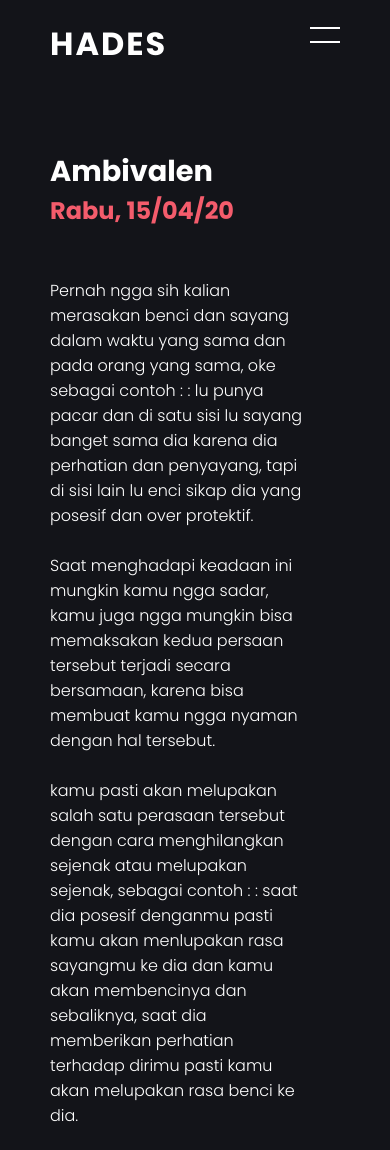
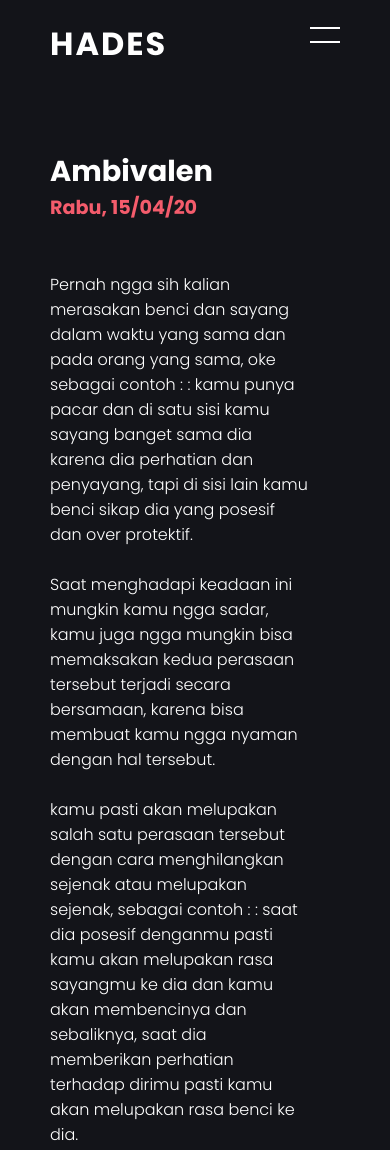
Before and after one commit to HanifMukkorrobin/HanifMukkorrobin.github.io, a plain HTML site: page article/ambivalen.html in a window 390 px wide. Shown: the top 1150 px of the page. Drawn offline with Linux system fonts and the light colour scheme.

Commit message:
bug fixing

```diff
--- a/article/ambivalen.html
+++ b/article/ambivalen.html
@@ -25,17 +25,17 @@
 
             <p>
                 Pernah ngga sih kalian merasakan benci dan sayang dalam waktu yang sama dan pada orang yang sama,
-                oke sebagai contoh : : lu punya pacar dan di satu sisi lu sayang banget sama dia karena dia perhatian dan penyayang,
-                tapi di sisi lain lu enci sikap dia yang posesif dan over protektif.
+                oke sebagai contoh : : kamu punya pacar dan di satu sisi kamu sayang banget sama dia karena dia perhatian dan penyayang,
+                tapi di sisi lain kamu benci sikap dia yang posesif dan over protektif.
             </p><br>
             <p>
                 Saat menghadapi keadaan ini mungkin kamu ngga sadar,
-                kamu juga ngga mungkin bisa memaksakan kedua persaan tersebut terjadi secara bersamaan,
+                kamu juga ngga mungkin bisa memaksakan kedua perasaan tersebut terjadi secara bersamaan,
                 karena bisa membuat kamu ngga nyaman dengan hal tersebut.
             </p><br>
             <p>
                 kamu pasti akan melupakan salah satu perasaan tersebut dengan cara menghilangkan sejenak atau melupakan sejenak,
-                sebagai contoh : : saat dia posesif denganmu pasti kamu akan menlupakan rasa sayangmu ke dia dan kamu akan membencinya dan sebaliknya,
+                sebagai contoh : : saat dia posesif denganmu pasti kamu akan melupakan rasa sayangmu ke dia dan kamu akan membencinya dan sebaliknya,
                 saat dia memberikan perhatian terhadap dirimu pasti kamu akan melupakan rasa benci ke dia.
             </p><br>
             <p>
--- a/article/css/ambivalen.css
+++ b/article/css/ambivalen.css
@@ -129,7 +129,7 @@ header #toggle::after {
     color: #f45c6c;
 }
 .content blockquote {
-    font-size: 2rem;
+    font-size: 1.5em;
     border-left: solid 4px white;
     font-style: italic;
     margin: 0 0 2rem 0;
@@ -170,8 +170,14 @@ header #toggle::after {
     .banner h2 {
         font-size: 1.8em;
     }
+    .banner h6 {
+        font-size: 1.2em;
+    }
     .banner .content p, .banner .content a {
         font-size: 1em;
+    }
+    .banner .content blockquote {
+        font-size: 1.2em;
     }
     .banner.active {
         transform: translateX(-250px);
```
